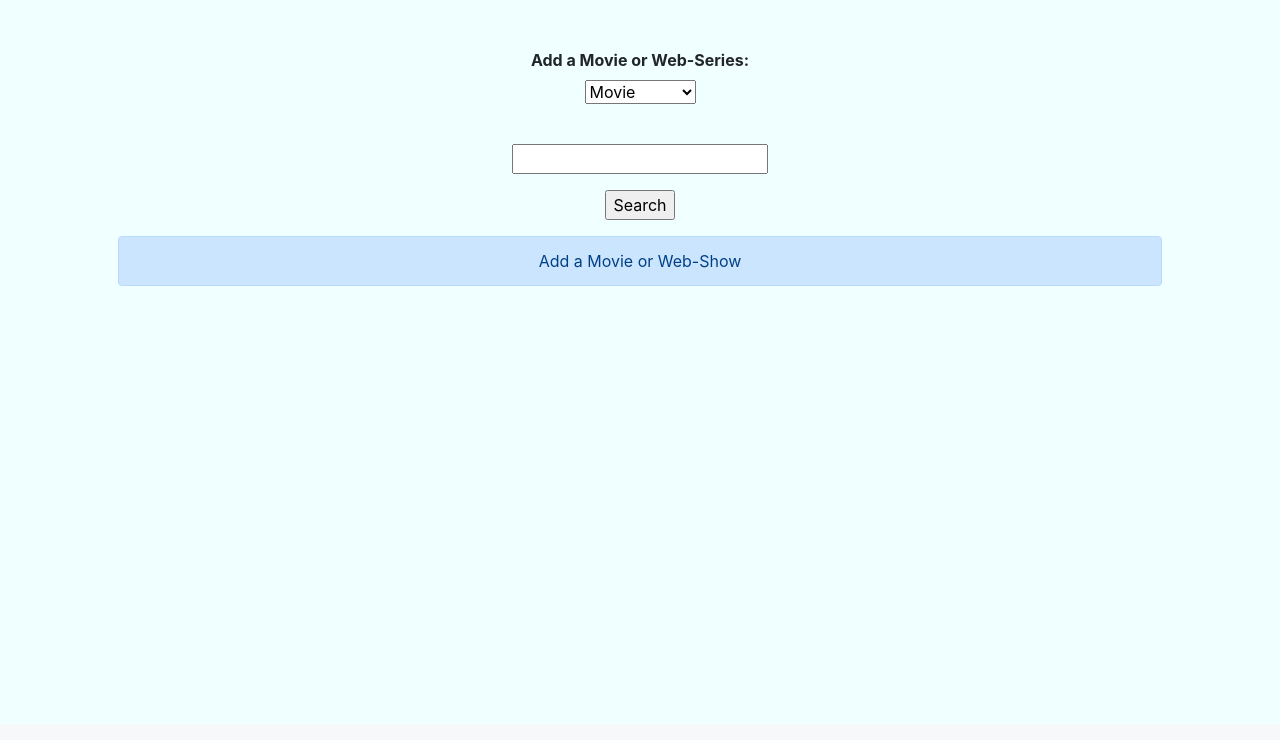
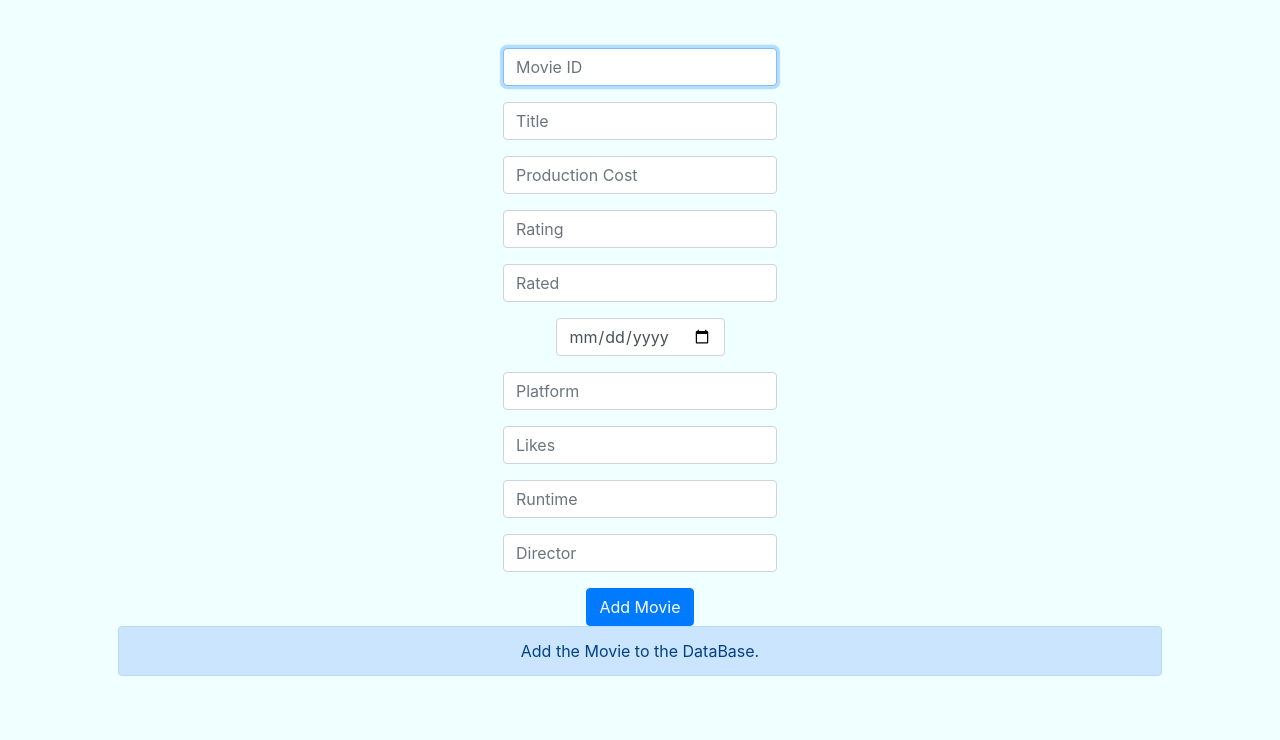
Before and after one commit to Hirmay/Internet-Movies-Data-Base, a Flask app: page /admin-add in a window 1280 px wide. Shown: the part 76-816 px from the top of the page. Before the commit the page ends 362 px from the top, so only its background shows below. Run offline with Flask 2, Linux system fonts and the light colour scheme; the visitor is signed in with stand-in values (Sample User, id 1); some libraries are stand-ins or nearby versions.

Commit message:
added some changes

```diff
--- a/app.py
+++ b/app.py
@@ -16,7 +16,7 @@ app.jinja_env.add_extension('jinja2.ext.loopcontrols')
 con = psycopg2.connect(
     database = 'mwdb',
     user = 'postgres',
-    password = 'tirth177',
+    password = '123ketki',
     host = 'localhost',
 )
 
@@ -121,25 +121,26 @@ def show_error():
 def admin():
     return render_template("admin.html")
 
-@app.route("/admin-add")
+@app.route("/admin-add", methods=["GET", "POST"])
 @admin_only
 def admin_add():
-    search = ADD_M_W(request.form)
 
     if request.method == "POST":
-        results = []
-        search_string = search.data['search']
-        if search.data['search'] == '':
-            results = 'abc'
-            # Run query to see results
-        if not results:
-            flash('No results found!')
-            return render_template('admin_add.html', form=search)
-        else:
-            # display results
-            return render_template('searched.html', results=results, form=search)
+        movie_id = request.form.get("id")
+        title = request.form.get("title")
+        production_cost = request.form.get("production_cost")
+        rating = request.form.get("rating")
+        rated = request.form.get("rated")
+        released_date = request.form.get("released_date")
+        platform = request.form.get("platform")
+        likes = request.form.get("likes")
+        runtime = request.form.get("runtime")
+        director = request.form.get("director")
+        #cur.execute("INSERT INTO movie (movie_id, title, production_cost, rating, rated, released_date, platform, likes, runtime, director) VALUES(%s,%s,%s,%s,%s,%s,%s,%s,%s,%s)", [movie_id, title, production_cost, rating, rated, released_date, platform, likes, runtime, director])
+        #con.commit()
+        flash("Movie Added")
     else:
-        return render_template("admin_add.html", form=search)
+        return render_template("admin_add.html")
 
 @app.route("/admin-delete")
 @admin_only
@@ -166,9 +167,22 @@ def admin_delete():
 def movie():
     movie_id = request.args.get('movie_id')
     cur.execute("SELECT * FROM movie WHERE movie_id=%s", [movie_id])
-    rows = cur.fetchall()
+    rows = cur.fetchone()
+    #cur.execute("SELECT * FROM movie WHERE movie_id=%s", [movie_id])
+    #rows = cur.fetchone()
     if request.method == "POST":
-        return apology("Page not created", 404)
+            try:
+                like =  request.form["like"]
+                flash("Movie is liked")
+                # Insert into queries remaining
+            except:
+                try:
+                    watchlist = request.form["watchlist"]
+                    flash("Movie has been added to the watchlist")
+                except:
+                    review = request.form["review"]
+                    flash(review)
+            return render_template("movie.html", movies=rows, l=len(rows))
     else:
         return render_template("movie.html", movies=rows, l=len(rows))
 
--- a/templates/admin_add.html
+++ b/templates/admin_add.html
@@ -1,24 +1,47 @@
 {% extends "layout.html" %}
 
 {% block title %}
-    search
+    Admin-Add
 {% endblock %}
 
 {% block main %}
 
-{% from "form_help.html" import render_field %}
-<form method="post">
-  <dl>
-    {{ render_field(form.select) }}
-    <p>
-    {{ render_field(form.search) }}
-  </p></dl>
-  <p><input type="submit" value="Search">
-</p></form>
-</doctype>
+    <form method="post">
+	<div class="form-group">
+            <input autocomplete="off" autofocus class="form-control" name="movie_id" type="text" pattern=".{2,}"   required title="Can not leave the field empty" placeholder="Movie ID">
+        </div>
+        <div class="form-group">
+            <input autocomplete="off" autofocus class="form-control" name="title" type="text" pattern=".{2,}"   required title="Can not leave the field empty" placeholder="Title">
+        </div>
+        <div class="form-group">
+            <input autocomplete="off" autofocus class="form-control" name="production cost" type="text" pattern=".{2,}"   required title="Can not leave the field empty" placeholder="Production Cost">
+        </div>
+        <div class="form-group">
+            <input autocomplete="off" autofocus class="form-control" name="rating" type="int" pattern=".{1,}"   required title="Can not leave the field empty" placeholder="Rating">
+        </div>
+        <div class="form-group">
+            <input autocomplete="off" autofocus class="form-control" name="rated" type="text" pattern=".{2,}"   required title="Can not leave the field empty" placeholder="Rated">
+        </div>
+        <div class="form-group">
+            <input autocomplete="off" autofocus class="form-control" name="release_date" type="date" pattern=".{2,}"   required title="Can not leave the field empty" placeholder="Release Date">
+        </div>
+        <div class="form-group">
+            <input autocomplete="off" autofocus class="form-control" name="platform" type="text" pattern=".{2,}"   required title="Can not leave the field empty" placeholder="Platform">
+        </div>
+        <div class="form-group">
+            <input autocomplete="off" autofocus class="form-control" name="likes" type="int" pattern=".{2,}"   required title="Can not leave the field empty" placeholder="Likes">
+        </div>
+        <div class="form-group">
+            <input autocomplete="off" autofocus class="form-control" name="runtime" type="int" pattern=".{2,}"   required title="Can not leave the field empty" placeholder="Runtime">
+        </div>
+        <div class="form-group">
+            <input autocomplete="off" autofocus class="form-control" name="director" type="text" pattern=".{2,}"   required title="Can not leave the field empty" placeholder="Director">
+        </div>
+        <button class="btn btn-primary" type="submit">Add Movie</button>
+    </form>
 
     <div class="alert alert-primary" role="alert">
-        Add a Movie or Web-Show
+        Add the Movie to the DataBase.
     </div>
 
 {% endblock %}
```
Also changed, not shown: static/styles.css (+27 -0 lines), templates/movie.html (+41 -3 lines), templates/searched.html (+4 -11 lines).
